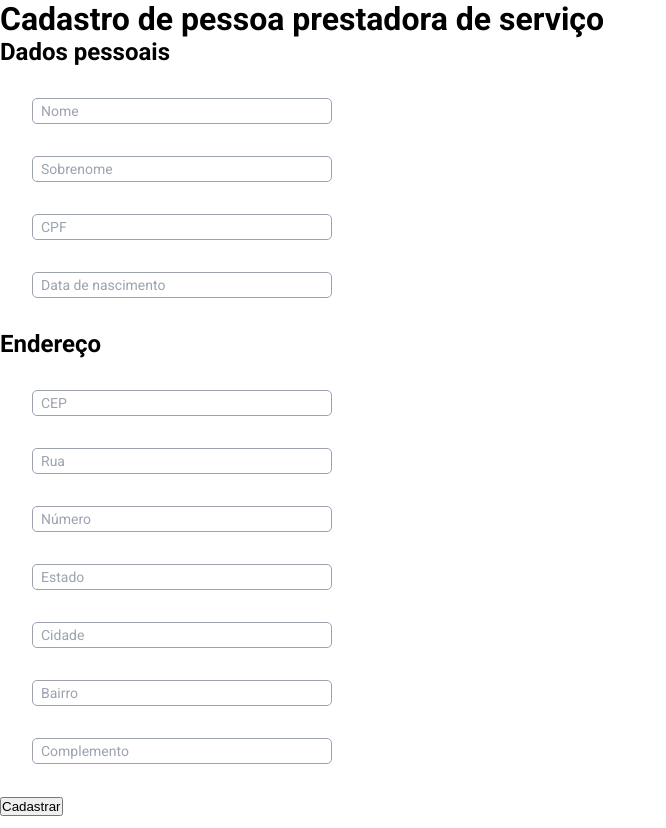
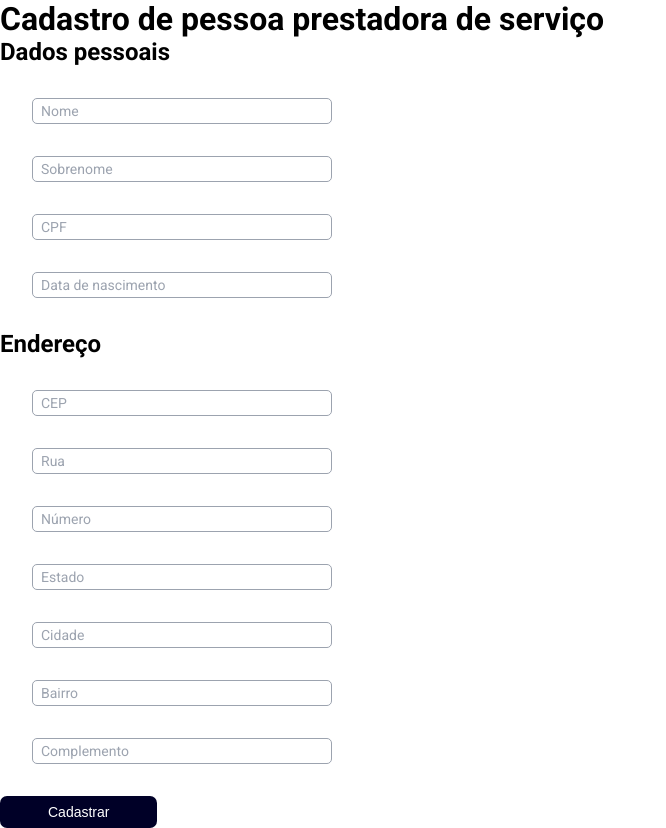
Before and after one commit to matheusg18/sogo-frontend-challenge, a React (Create React App) app: page /register/person in a window 1280 px wide. Shown: the whole page, without its empty margins (0-666 px from the left). Built offline with nearby package versions, Linux system fonts and the light colour scheme.

Commit message:
feat: change RegisterPerson to use Button

```diff
--- a/src/pages/RegisterPerson/index.tsx
+++ b/src/pages/RegisterPerson/index.tsx
@@ -4,6 +4,7 @@ import * as utils from '../../utils';
 import { IRegisterPersonFormValues } from '../../interfaces';
 import TextInput from '../../components/TextInput';
 import { registerPersonValidation } from '../../validations';
+import Button from '../../components/Button';
 
 function RegisterPerson() {
   const initialValues: IRegisterPersonFormValues = {
@@ -59,7 +60,7 @@ function RegisterPerson() {
         <TextInput name="district" placeholder="Bairro" formik={formik} readOnly />
         <TextInput name="complement" placeholder="Complemento" formik={formik} />
 
-        <button type="submit">Cadastrar</button>
+        <Button type="submit">Cadastrar</Button>
       </form>
     </div>
   );
```
